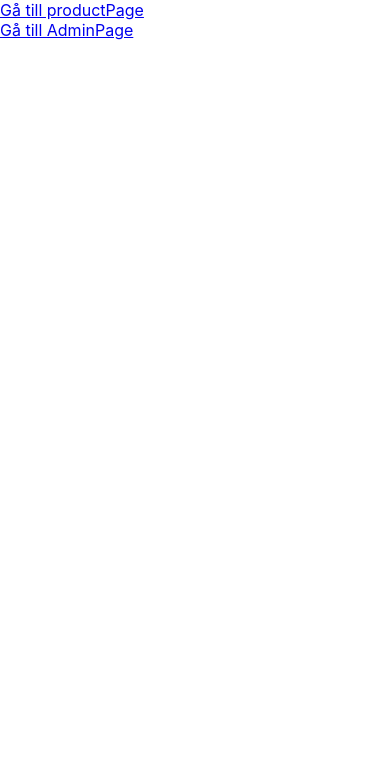
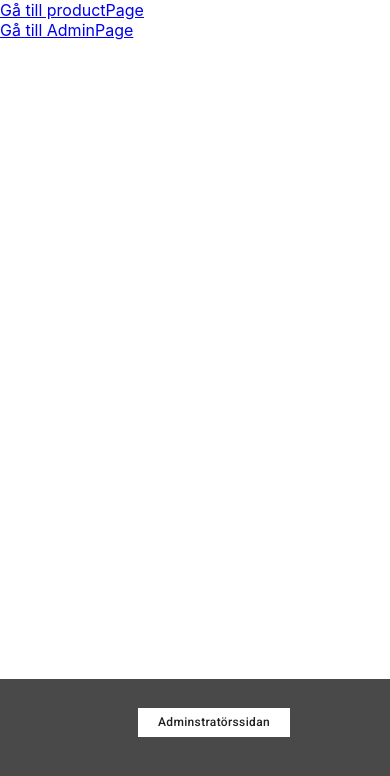
Before and after one commit to feliciaseg/webshop, a React (Create React App) app: page / in a window 390 px wide. Shown: the top 776 px of the page. Built offline with nearby package versions, Linux system fonts and the light colour scheme.

Commit message:
footer (not responsive yet)

```diff
--- a/public/index.html
+++ b/public/index.html
@@ -10,6 +10,7 @@
       content="Web site created using create-react-app"
     />
     <link rel="apple-touch-icon" href="%PUBLIC_URL%/logo192.png" />
+    <link rel="stylesheet" href="https://fonts.googleapis.com/css?family=Roboto:300,400,500,700&display=swap" />
     <!--
       manifest.json provides metadata used when your web app is installed on a
       user's mobile device or desktop. See https://developers.google.com/web/fundamentals/web-app-manifest/
--- a/src/components/Footer.tsx
+++ b/src/components/Footer.tsx
@@ -1 +1,39 @@
-export {}
+import { Button} from "@material-ui/core";
+import React, { CSSProperties } from "react";
+import { Link } from "react-router-dom";
+import { theme } from "../styling/colorTheme";
+import "../styling/style.css";
+
+
+const buttonStyle: CSSProperties = {
+    width: "9.5rem",
+    height:  "1.8rem",
+    fontSize: "0.75rem",
+    backgroundColor: "white",
+    display: "flex",
+    alignItems: "center",
+    borderRadius: 0,
+    fontFamily: "Roboto",
+    textTransform: "capitalize",
+    margin: "1.8rem 6.25rem 0 0",  //Margin ska anpassas efter mediaqueries, återkommer till detta efter handledning med David
+    fontWeight: 500,
+}
+
+const boxStyle: CSSProperties = {
+    width: "100%",
+    position: "fixed",
+    bottom: 0,
+    display: "flex",
+    justifyContent: "flex-end",
+    backgroundColor: theme.palette.primary.main
+}
+
+export default function Footer() {
+  return (
+    <div className= {"footerDiv"} style = {boxStyle}>
+      <Link style = {{textDecoration: "none"}} to={{ pathname: "/admin" }}>
+        <Button style = {buttonStyle}>Adminstratörssidan</Button>
+      </Link>
+    </div>
+  );
+}
--- a/src/routes/CheckoutPage.tsx
+++ b/src/routes/CheckoutPage.tsx
@@ -1,5 +1,6 @@
 import React from "react";
 import { Link } from "react-router-dom";
+import Footer from "../components/Footer";
 
 // interface Props {
 // }
@@ -9,5 +10,9 @@ import { Link } from "react-router-dom";
 // }
 
 export default function CheckoutPage() {
-  return <Link to={{ pathname: "/" }}>Gå till startPage</Link>;
+  return (
+    <>
+  <Link to={{ pathname: "/" }}>Gå till startPage</Link>
+  <Footer/>
+  </>);
 }
--- a/src/routes/ProductPage.tsx
+++ b/src/routes/ProductPage.tsx
@@ -1,5 +1,6 @@
 import React from "react";
 import { Link } from "react-router-dom";
+import Footer from "../components/Footer";
 
 // interface Props {
 // }
@@ -9,5 +10,10 @@ import { Link } from "react-router-dom";
 // }
 
 export default function ProductPage() {
-  return <Link to={{ pathname: "/checkout" }}>Gå till checkoutpage</Link>;
+  return(
+    <>
+  <Link to={{ pathname: "/checkout" }}>Gå till checkoutpage</Link>
+  <Footer/>
+  </>
+  );
 }
--- a/src/routes/StartPage.tsx
+++ b/src/routes/StartPage.tsx
@@ -1,6 +1,7 @@
 import { Box } from "@material-ui/core";
 import React from "react";
 import { Link } from "react-router-dom";
+import Footer from "../components/Footer";
 
 // interface Props {
 // }
@@ -10,10 +11,14 @@ import { Link } from "react-router-dom";
 // }
 
 export default function StartPage() {
+
   return (
-    <Box style={{ display: "flex", flexDirection: "column" }}>
+    <>
+    <Box style={{ display: "flex", flexDirection: "column", }}>
       <Link to={{ pathname: "/product" }}>Gå till productPage</Link>
       <Link to={{ pathname: "/admin" }}>Gå till AdminPage</Link>
     </Box>
+    <Footer/>
+    </>
   );
 }
--- a/src/routes/products.tsx
+++ b/src/routes/products.tsx
@@ -17,7 +17,7 @@ export const products: Product[] = [
     {
         imageUrl: "https://assets.ellosgroup.com/i/ellos/b?$eg$&$emr$&$ep$&$ed$&n=ell_1536808-01_Fm_M0022614&mw=750&rw=750&qlt=80",
         id: "1536808-01-0",
-        name: " Golvlampa Zac",
+        name: "Golvlampa Zac",
         price: 1799,
         description: "Golvlampa i pulverlackad metall med hängande kupa i transparent glas, diameter 18 cm. Höjden/positionen på kupan kan justeras genom att dra sladden upp eller ned."
     },
--- /dev/null
+++ b/src/styling/style.css
@@ -0,0 +1,6 @@
+
+.footerDiv {
+    height: 10.3rem;
+    /* 7rem på mobile */
+
+}
```
